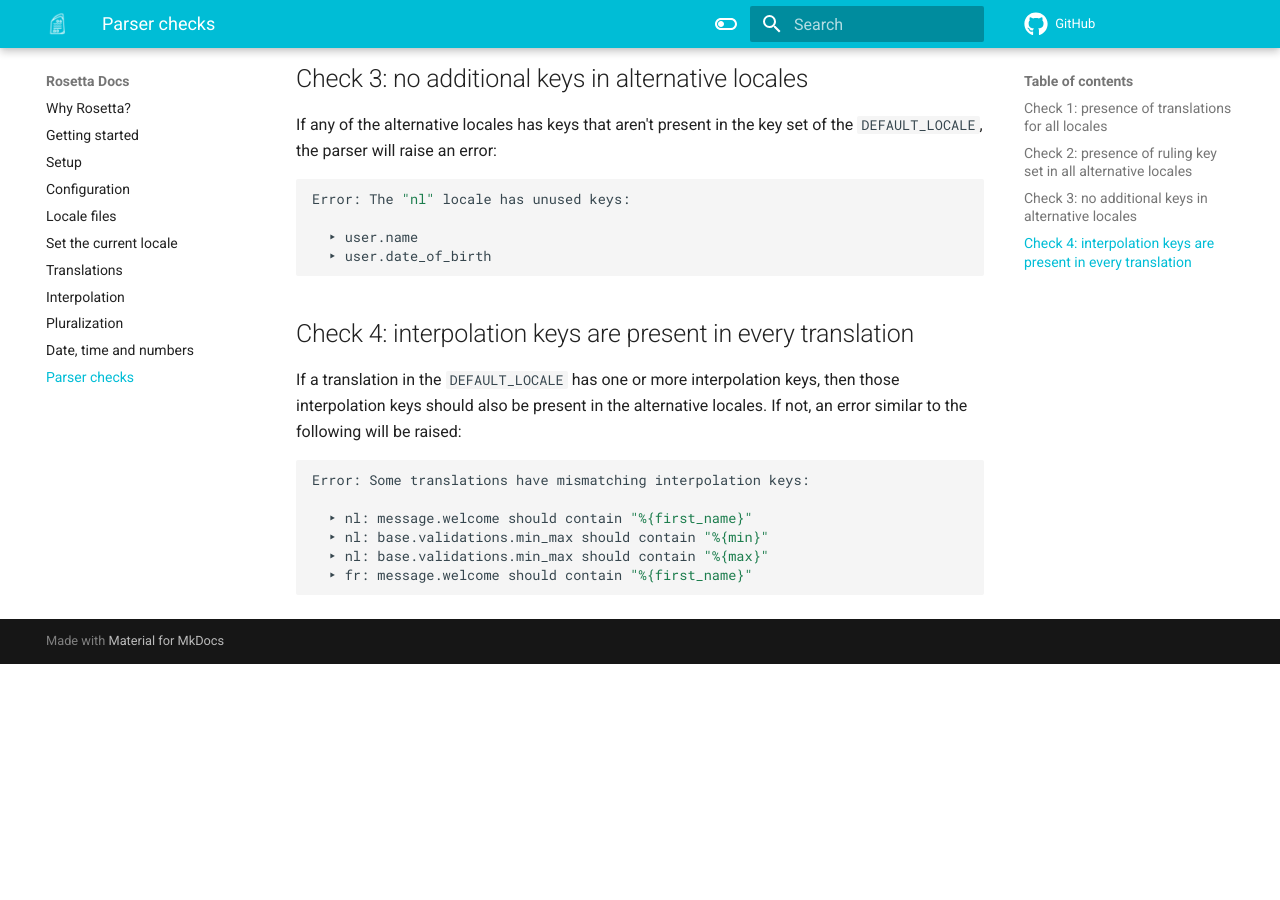
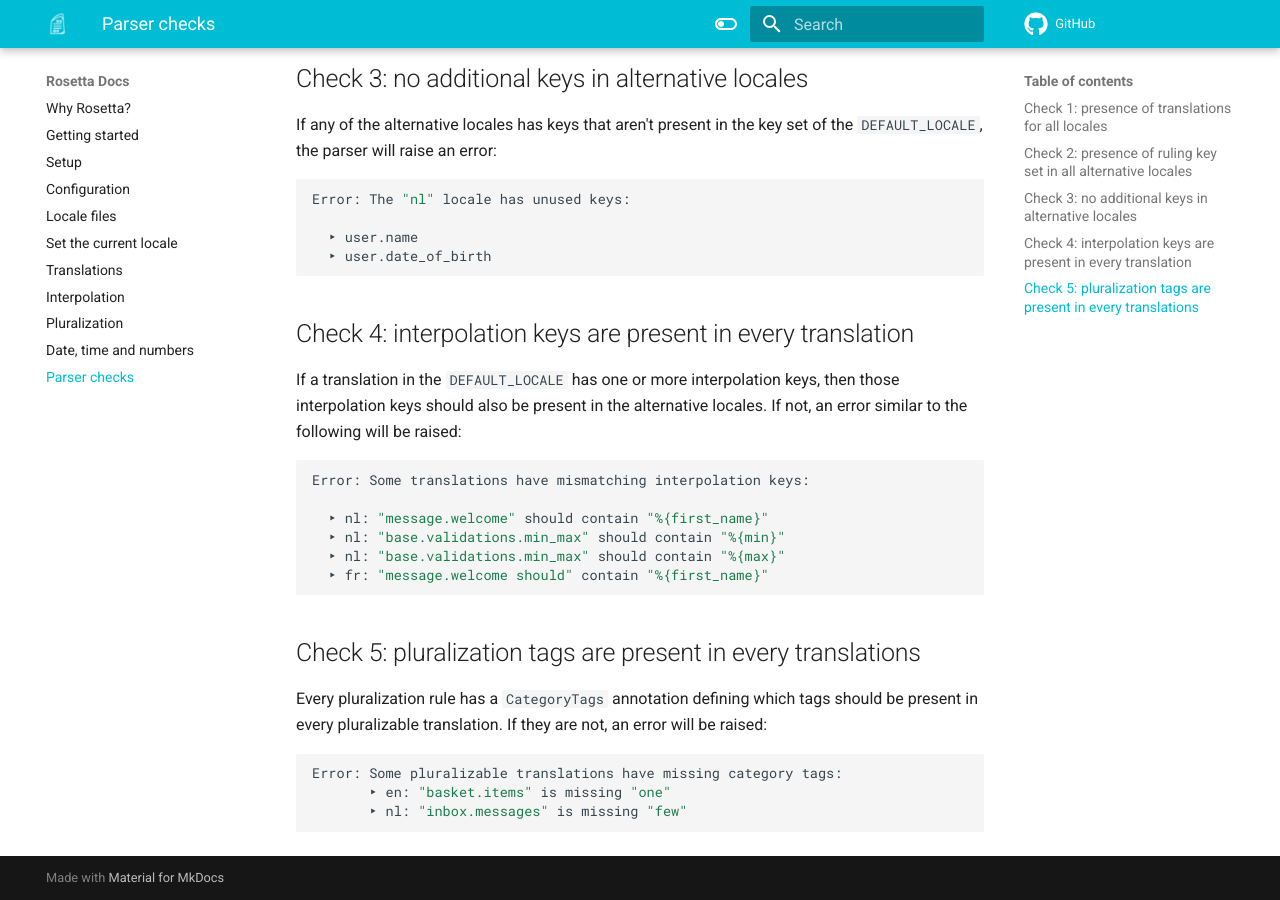
Before and after one commit to wout/rosetta, an MkDocs documentation site: the page built from docs/parser_checks.md, in a window 1280 px wide and 900 px high, scrolled down 828 px. Built offline with MkDocs 1.6.1 and Material for MkDocs 9.7.7, drawn with Linux system fonts in a browser that asks for light colours; comment, search, counter and statistics services are not loaded; the version menu is left out; before the commit the page ends 1492 px from its top, so only the background shows below that.

Commit message:
docs: add information about parser checks for pluralizations

````diff
--- a/docs/parser_checks.md
+++ b/docs/parser_checks.md
@@ -48,8 +48,19 @@ If not, an error similar to the following will be raised:
 ```bash
 Error: Some translations have mismatching interpolation keys:
 
-  ‣ nl: message.welcome should contain "%{first_name}"
-  ‣ nl: base.validations.min_max should contain "%{min}"
-  ‣ nl: base.validations.min_max should contain "%{max}"
-  ‣ fr: message.welcome should contain "%{first_name}"
+  ‣ nl: "message.welcome" should contain "%{first_name}"
+  ‣ nl: "base.validations.min_max" should contain "%{min}"
+  ‣ nl: "base.validations.min_max" should contain "%{max}"
+  ‣ fr: "message.welcome should" contain "%{first_name}"
 ```
+
+## Check 5: pluralization tags are present in every translations
+Every pluralization rule has a `CategoryTags` annotation defining which tags
+should be present in every pluralizable translation. If they are not, an error
+will be raised:
+
+```bash
+Error: Some pluralizable translations have missing category tags:
+       ‣ en: "basket.items" is missing "one"
+       ‣ nl: "inbox.messages" is missing "few"
+```
````
